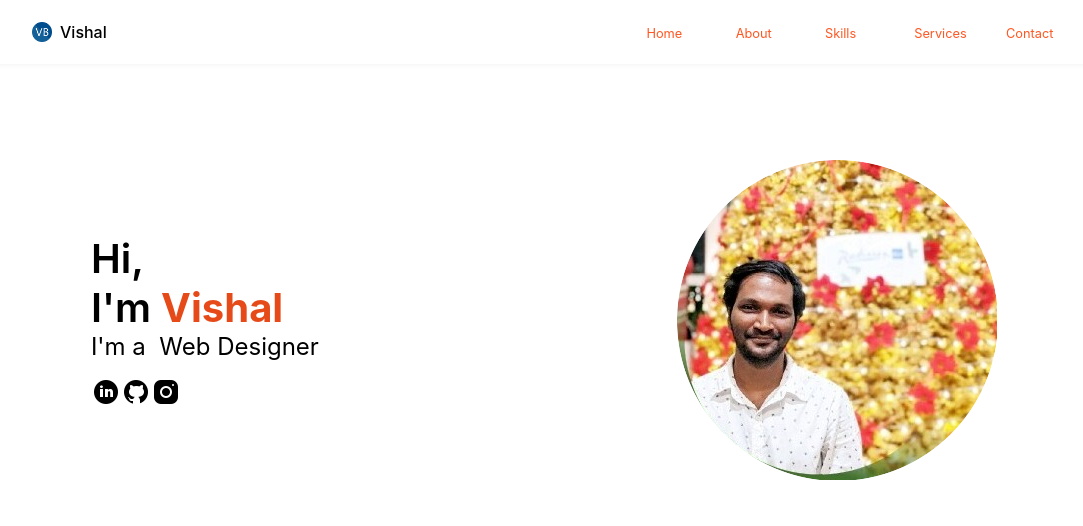
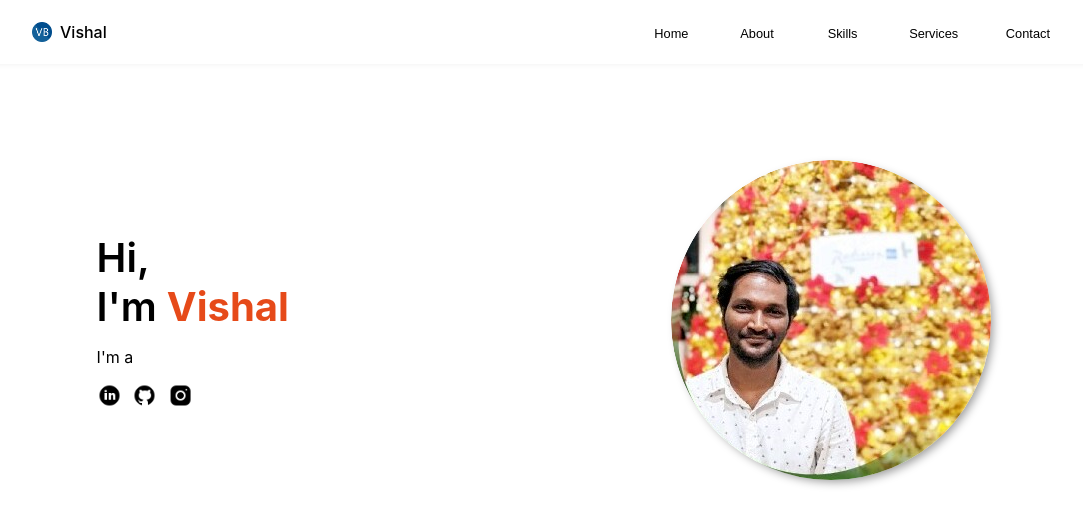
Before and after one commit to vishalborker/vishalborker, a React (Create React App) app: page / in a window 1280 px wide. Shown: the top 526 px of the page, without its empty margins (96-1179 px from the left). Built offline with nearby package versions, Linux system fonts and the light colour scheme; no server answers.

Commit message:
home page css fix

```diff
--- a/src/Components/Home.js
+++ b/src/Components/Home.js
@@ -10,6 +10,11 @@ function Home() {
     <>
       <Navbar />
       <Profile />
+
+      {/* <Profile />
+
+      <Profile /> */}
+
       {/* <Footer /> */}
     </>
   )
--- a/src/Components/Intro.js
+++ b/src/Components/Intro.js
@@ -3,7 +3,7 @@ import React from 'react';
 import profileImg from '../images/profile-pic.png';
 
 import './Intro.scss';
-import Professional from './Professional';
+import Profession from './Profession';
 import Social from './Social';
 
 
@@ -22,7 +22,7 @@ function Intro() {
                   </b>
               </p>
               <p className='profession'>I'm a &nbsp;
-                  <Professional />
+                  <Profession />
               </p>
 
               <div className='social'>
--- a/src/Components/Intro.scss
+++ b/src/Components/Intro.scss
@@ -29,15 +29,17 @@ article.intro {
     }
 
     p:last-of-type {
-        font-size: 1.5rem;
+        font-size: 1rem;
         font-weight: 400;
     }
 
     p.profession {
-
+        margin-top: 1rem;
         span {
             min-width: 400px;
             display: inline-block;
+            position: relative;
+            animation: goUp 300ms forwards 2s;
         }
     }
 
@@ -74,6 +76,8 @@ article.intro {
       img {
         transform: translateX(300%);
         animation: inFromLeft 500ms forwards 1000ms;
+        border-radius: 50%;
+        box-shadow: 4px 4px 10px -2px rgb(0 0 0 / 40%);
       }
   }
 }
@@ -94,12 +98,14 @@ article.intro {
     }
 }
 
-@keyframes shrink {
+@keyframes goUp {
     0% {
-        min-width: 2px;
+        bottom: 0rem;
+        opacity: 1;
     }
 
     100% {
-        min-width: 150px;
+        bottom: 1rem;
+        opacity: 0;
     }
 }
--- a/src/Components/NavLinks.js
+++ b/src/Components/NavLinks.js
@@ -8,7 +8,7 @@ function NavLinks({ links }) {
             {
                 links.map((link, index) => (
                 <li key={index}>
-                <NavLink to={link.to} element={link.component}>{link.title}</NavLink>
+                    <button>{link.title}</button>
                 </li>
                 ))
             }
--- a/src/Components/Navbar.scss
+++ b/src/Components/Navbar.scss
@@ -50,20 +50,19 @@ nav {
             justify-content: space-between;
 
             li {
-                a {
-                    color: variables.$link-text-color-inactive;
-                    font-weight: 400;
+                button {
+                    cursor: pointer;
+                    background: transparent;
+                    border: none;
+                    color: variables.$black;
+                    font-weight: 200;
                     font-size: 0.8rem;
                     display: inline-block;
                     min-width: 50px;
                     transition: all 100ms ease-in-out;
-                    &:hover {
-                        color: variables.$link-text-color-inactive;
+                    &:hover, &:active {
+                        color: variables.$link-text-color-active;
                         font-weight: 500;
-                    }
-
-                    &:active {
-                        text-decoration: underline;
                     }
                 }
             }
--- a/src/Components/Professional.js
+++ b/src/Components/Profession.js
@@ -1,6 +1,6 @@
 import React, { useEffect, useState } from 'react';
 
-function Professional() {
+function Profession() {
   const profession = ["Software Engineer", "Web Designer", "Professional Coder"];
 
   const [whichProfession, setWhichProfession] = useState(0);
@@ -13,7 +13,7 @@ function Professional() {
         else {
             return curr + 1;
         }
-    }), 4000);
+    }), 3000);
 
     return () => {
         clearInterval(interval);
@@ -34,4 +34,4 @@ function Professional() {
   )
 }
 
-export default Professional
+export default Profession;
--- a/src/Components/Profile.scss
+++ b/src/Components/Profile.scss
@@ -1,4 +1,3 @@
 .profile {
-    padding: 0 8rem;
-    padding-top: 10rem;
+    padding: 10rem 8rem;
 }
--- a/src/Components/Social.scss
+++ b/src/Components/Social.scss
@@ -1,12 +1,27 @@
 .social {
     display: flex;
-    width: 4rem;
+    width: 6rem;
     justify-content: space-between;
+    position: relative;
+    opacity: 0;
+    animation: moveInRight 300ms forwards 1500ms;
 
     a {
       img {
-          height: 30px;
-          height: 30px;
+          height: 25px;
+          height: 25px;
       }
     }
 }
+
+@keyframes moveInRight {
+  0% {
+    opacity: 0;
+    left: 6rem;
+  }
+
+  100% {
+    opacity: 1;
+    left: 0rem;
+  }
+}
```
Also changed, not shown: src/Components/Navbar.js (+5 -4 lines). Lines whose indentation alone changed are shown as unchanged.
